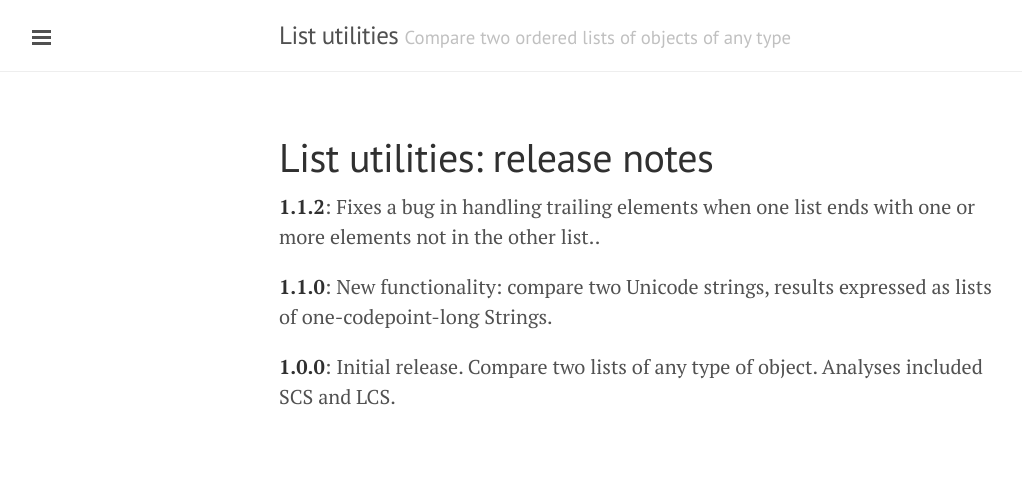
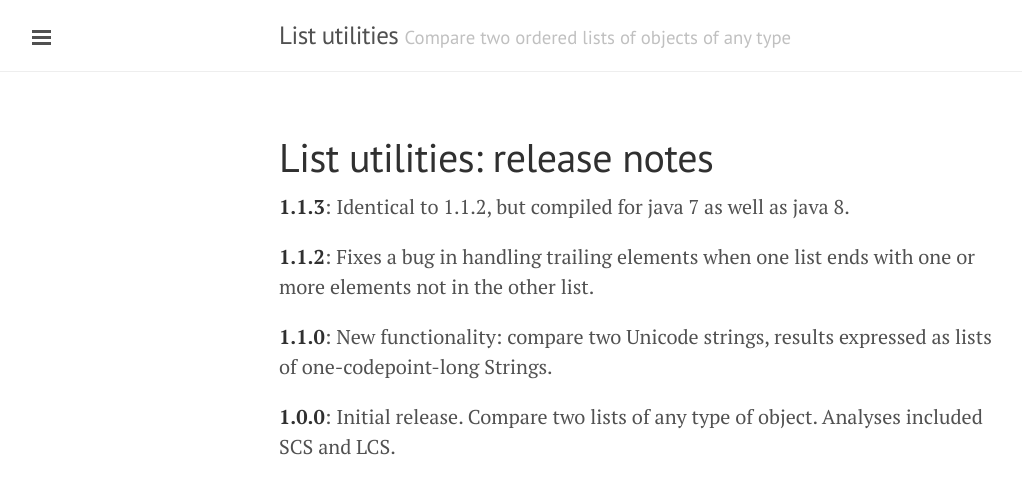
Before and after one commit to neelsmith/listutils, a Jekyll site: the page built from releases.md, in a window 1280 px wide. Shown: the top 494 px of the page, without its empty margins (1-1023 px from the left). Built offline with Jekyll 4.4.1, drawn with Linux system fonts in a browser that asks for light colours.

Commit message:
Update for new release

```diff
--- a/releases.md
+++ b/releases.md
@@ -4,7 +4,9 @@ layout: page
 ---
 
 
-**1.1.2**: Fixes a bug in handling trailing elements when one list ends with one or more elements not in the other list..
+**1.1.3**: Identical to 1.1.2, but compiled for java 7 as well as java 8.
+
+**1.1.2**: Fixes a bug in handling trailing elements when one list ends with one or more elements not in the other list.
 
 
 **1.1.0**: New functionality:  compare two Unicode strings, results expressed as lists of one-codepoint-long Strings.
```
Also changed, not shown: index.md (+1 -1 lines).
